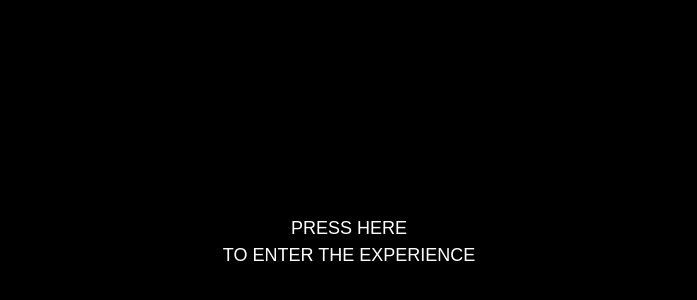
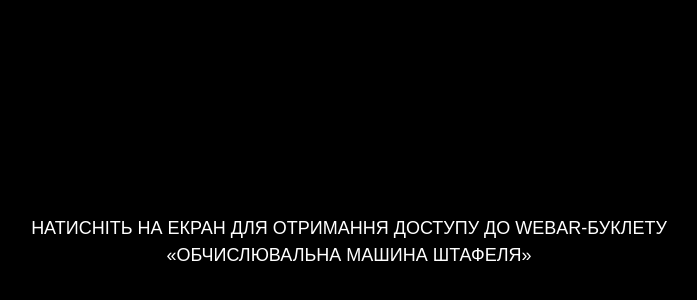
Before and after one commit to gugugagaismyname/WEBAR, a plain HTML site: page index.html in a window 1280 px wide. Shown: the part 158-458 px from the top of the page, without its empty margins (291-988 px from the left). Drawn offline with nearby package versions, Linux system fonts and the light colour scheme.

Commit message:
Changed by GitHub

```diff
--- a/index.html
+++ b/index.html
@@ -27,9 +27,9 @@
                 text-transform: uppercase; font-family: Arial, Helvetica, sans-serif; font-weight: 400; line-height: 1.5em; font-size: large; white-space: nowrap;
                 user-select: none; pointer-events: none;
             ">
-            Press here
+            Натисніть на екран для отримання доступу до WebAR-буклету
             <br>
-            to enter the experience
+            «Обчислювальна машина Штафеля»
         </div>
     </div>
 
```
